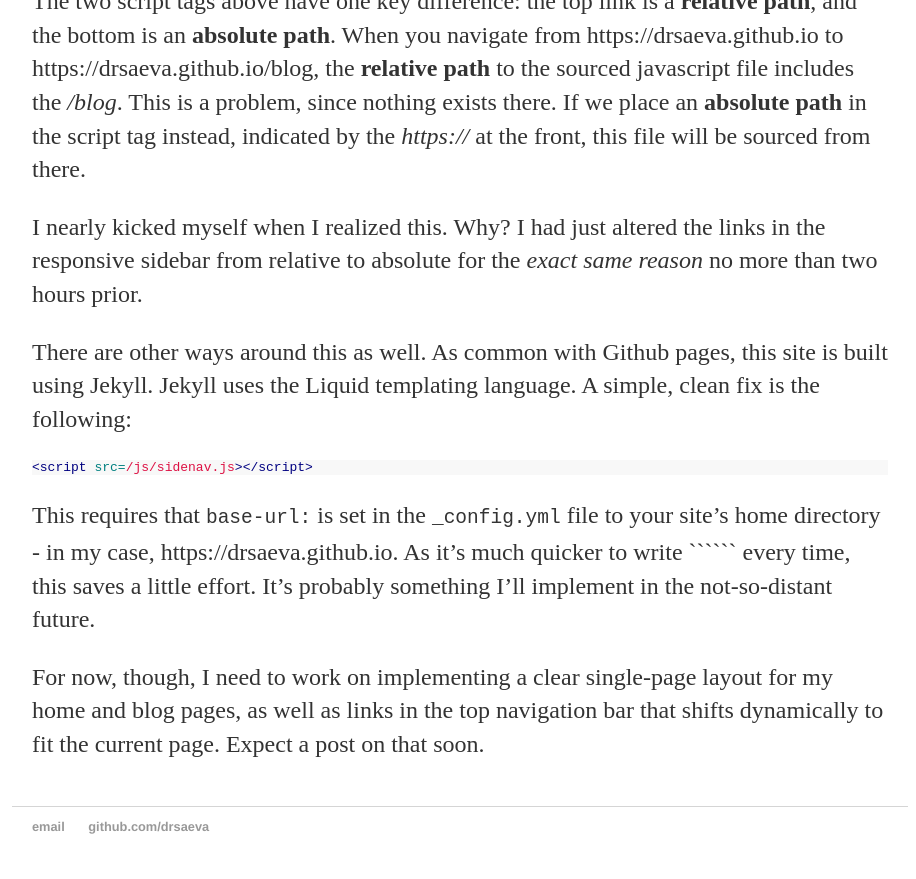
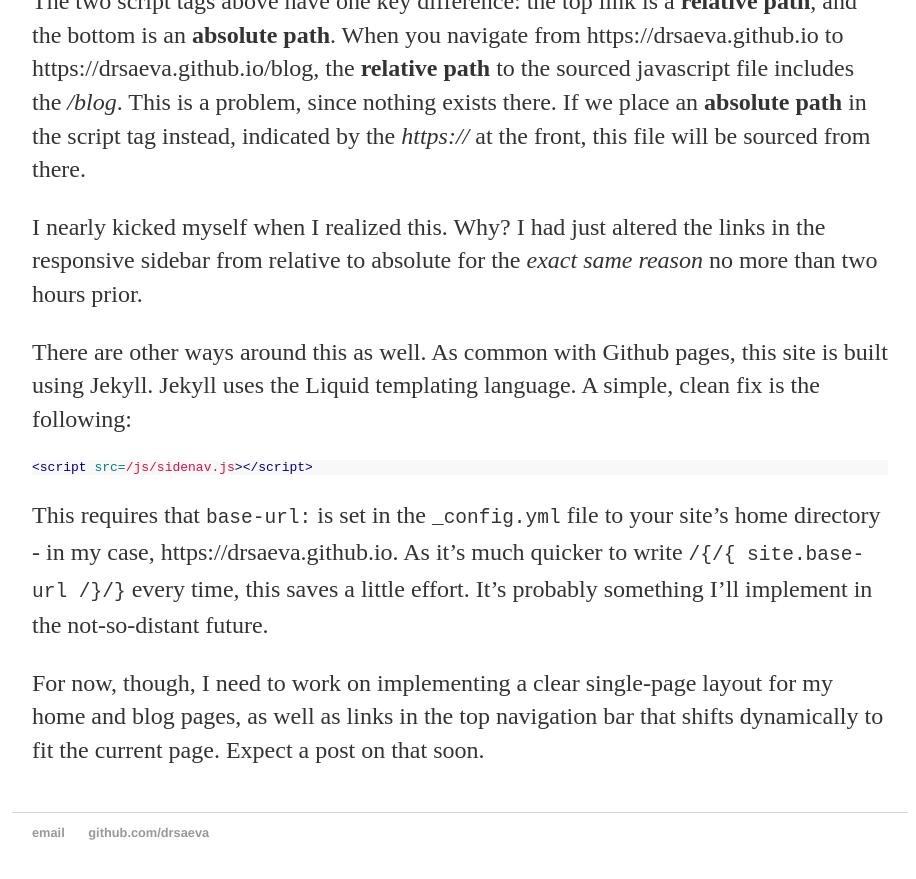
Before and after one commit to drsaeva/drsaeva.github.io, a Jekyll site: the page built from _posts/2017-10-23-Playing-With-Design.md, in a window 1280 px wide and 900 px high, scrolled down 1914 px. Shown: the top 879 px of the window, without its empty margins (180-1096 px from the left). Built offline with Jekyll 4.4.1, drawn with Linux system fonts in a browser that asks for light colours.

Commit message:
Update 2017-10-23-Playing-With-Design.md

````diff
--- a/_posts/2017-10-23-Playing-With-Design.md
+++ b/_posts/2017-10-23-Playing-With-Design.md
@@ -102,6 +102,6 @@ There are other ways around this as well. As common with Github pages, this site
 <script src={{ site.base-url }}/js/sidenav.js></script>
 ```
 
-This requires that ```base-url: ``` is set in the ```_config.yml``` file to your site's home directory - in my case, https://drsaeva.github.io. As it's much quicker to write ```{{ site.base-url }}``` every time, this saves a little effort. It's probably something I'll implement in the not-so-distant future.
+This requires that ```base-url: ``` is set in the ```_config.yml``` file to your site's home directory - in my case, https://drsaeva.github.io. As it's much quicker to write ```/{/{ site.base-url /}/}``` every time, this saves a little effort. It's probably something I'll implement in the not-so-distant future.
 
 For now, though, I need to work on implementing a clear single-page layout for my home and blog pages, as well as links in the top navigation bar that shifts dynamically to fit the current page. Expect a post on that soon.
````
